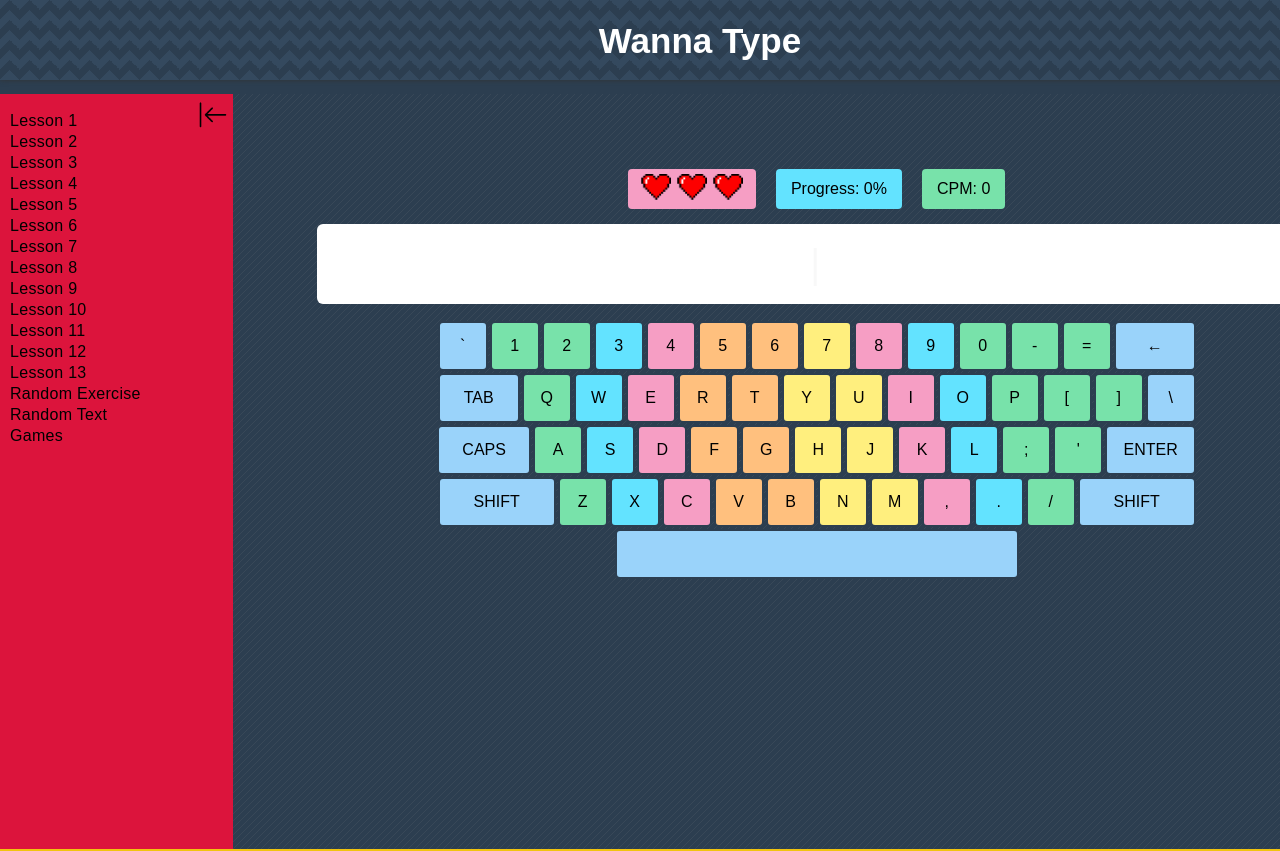
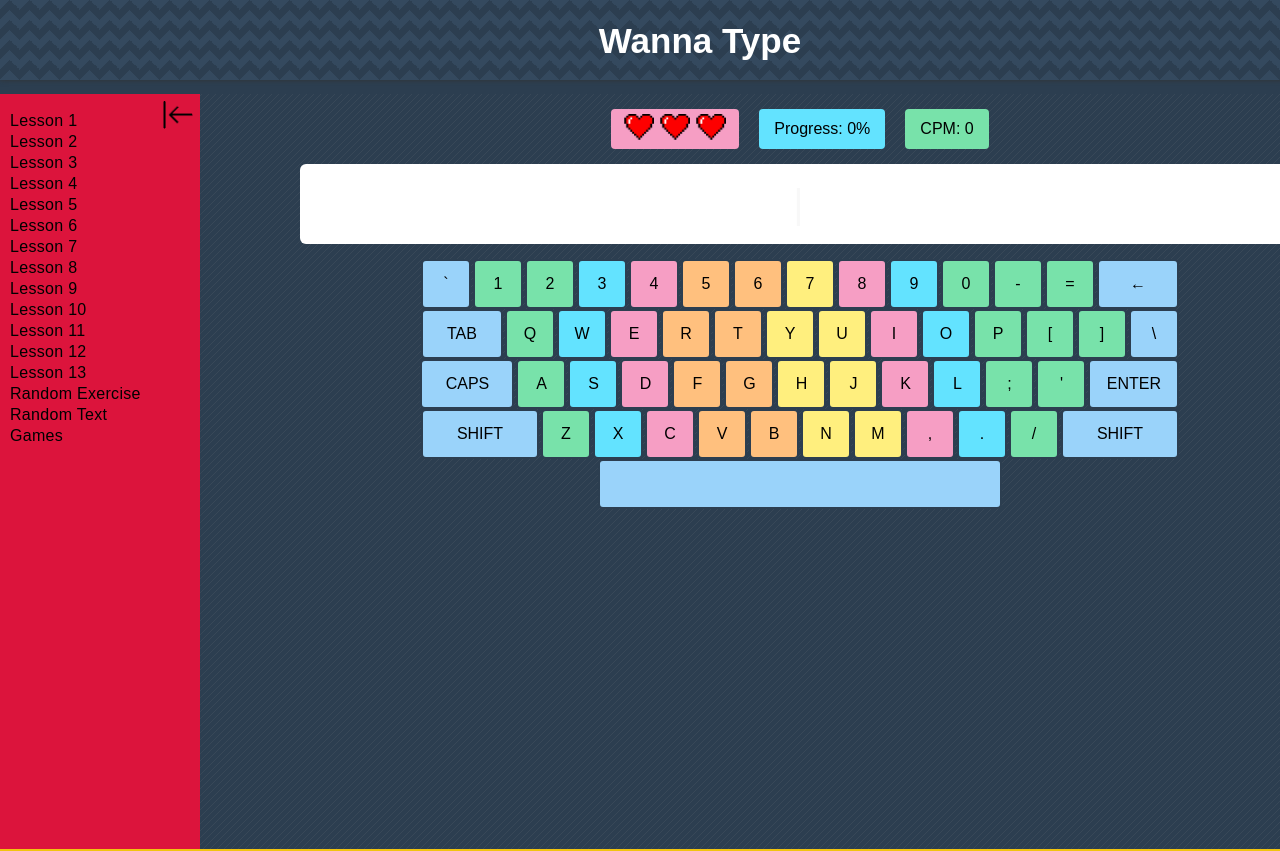
Before and after one commit to Kelly0210/WannaType, a React (Create React App) app: page /lesson-1/chapter-1 in a window 1280 px wide. Shown: the top 851 px of the page. Built offline with nearby package versions, Linux system fonts and the light colour scheme.

Commit message:
refactor + collapse Chapters

```diff
--- a/src/App.css
+++ b/src/App.css
@@ -7,7 +7,7 @@
     grid-auto-flow: row;
     grid-template-areas:
       "header header header"
-      "chapters main main"
+      "main main main"
       "footer footer footer";
     width: 1400px;
     height: 969px;
--- a/src/App.js
+++ b/src/App.js
@@ -37,7 +37,6 @@ class App extends React.Component {
 
               <Route path='*' element={<Component404 />} />
             </Routes>
-            <Chapters passGeneratedText={this.passGeneratedText} />
             <Footer />
           </BrowserRouter>
         </div>
--- a/src/Components/Board/FinishBoard.jsx
+++ b/src/Components/Board/FinishBoard.jsx
@@ -5,7 +5,7 @@ import arrowRight from '../../assets/img/arrowRight.png';
 import arrowLeft from '../../assets/img/arrowLeft.png';
 import { Link } from 'react-router-dom';
 
-import { tips } from '../common/Tips';
+import { tipsCollection } from '../common/tipsCollection';
 
 
 const FinishBoard = (props) => {
@@ -15,7 +15,7 @@ const FinishBoard = (props) => {
     }
 
     const randomTip = () => {
-        return tips[Math.floor(Math.random() * tips.length)];
+        return tipsCollection[Math.floor(Math.random() * tipsCollection.length)];
     }
 
     return (
--- a/src/Components/Chapters/Chapters.jsx
+++ b/src/Components/Chapters/Chapters.jsx
@@ -1,49 +1,50 @@
 import React from "react";
 import { Link } from "react-router-dom";
 import style from './Chapters.module.css';
-import collapseLeft from '../../assets/img/collapseLeft.png';
+import collapseArrow from '../../assets/img/collapseArrow.png';
 import { textCollection } from "../common/textCollection";
-import { tutorial } from '../common/LessonsCollection'
+import { lessonsCollection } from '../common/lessonsCollection';
 import { generateLesson } from "../common/generateLesson";
 
 const Chapters = (props) => {
+
+    const lessonClick = (event) => {
+        let levelOfDifficulty = event.target.getAttribute('lod');
+        let stepOne = event.target.pathname.replaceAll('/', '.').replaceAll('-', '');
+        let stepThree = stepOne.slice(1);
+        let stepFour = stepThree.split('.').reduce((o, i) => o[i], lessonsCollection);
+        let stepFive = generateLesson(stepFour, levelOfDifficulty)
+        props.passGeneratedText(stepFive);
+    }
+
+    const CollapseComponent = () => {
+        let entireComponent = document.getElementById('entireComponent');
+        entireComponent.classList.toggle(`${style.hide}`);
+
+        let arrowRight = document.getElementById('collapseRight');
+        arrowRight.classList.toggle(`${style.hide}`);
+    }
 
     const toggleList = (event) => {
         let innerUl = document.getElementById(event.target.textContent);
         innerUl.classList.toggle(`${style.expend}`);
     }
 
-    const lessonClick = (event) => {
-        let levelOfDifficulty = event.target.getAttribute('lod');
-
-        let stepOne = event.target.pathname.replaceAll('/', '.').replaceAll('-', '');
-        let stepThree = stepOne.slice(1);
-        let stepFour = stepThree.split('.').reduce((o, i) => o[i], tutorial);
-
-        let stepFive = generateLesson(stepFour, levelOfDifficulty)
-        props.passGeneratedText(stepFive);
-    }
-
     const randomTextClick = () => {
         let randomText = textCollection[Math.floor(Math.random() * textCollection.length)];
-        this.props.passGeneratedText(randomText);
+        props.passGeneratedText(randomText);
     }
 
     const randomExerciseClick = () => {
-
-        this.props.passGeneratedText();
-    }
-
-    const CollapseComponent = () => {
-        let sub = document.getElementById('test');
-        sub.classList.toggle(`${style.hide}`);
     }
 
     return (
-        <nav id='test' className={style.chaptersContainer}>
+        <>
+        <img src={collapseArrow} className={`${style.collapseRight} ${style.hide}`} onClick={CollapseComponent} alt="collapse icon" id='collapseRight'/>
 
-            <img src={collapseLeft} className={style.collapseLeft} onClick={CollapseComponent} alt="collapse icon" />
+        <nav id='entireComponent' className={style.chaptersContainer}>
 
+        <img src={collapseArrow} className={style.collapseLeft} onClick={CollapseComponent} alt="collapse icon" id='collapseLeft'/>
             <ul>
                 <li><Link to='#' onClick={toggleList}>Lesson 1</Link></li>
                 <ul id='Lesson 1'>
@@ -291,7 +292,7 @@ const Chapters = (props) => {
                 </ul>
 
                 <li><Link to='#' onClick={toggleList}>Lesson 13</Link></li>
-                <ul id='Lesson 12'>
+                <ul id='Lesson 13'>
                     <li><Link to='/lesson-13/chapter-1' lod={1} onClick={lessonClick}>New keys - <kbd>z</kbd> and <kbd>'</kbd></Link></li>
                     <li><Link to='/lesson-13/chapter-2' lod={1} onClick={lessonClick}>New keys - <kbd>z</kbd> and <kbd>'</kbd></Link></li>
                     <li><Link to='/lesson-13/chapter-3' lod={1} onClick={lessonClick}>New keys - <kbd>z</kbd> and <kbd>'</kbd></Link></li>
@@ -320,6 +321,7 @@ const Chapters = (props) => {
 
             </ul>
         </nav >
+        </>
     )
 }
 
--- a/src/Components/Chapters/Chapters.module.css
+++ b/src/Components/Chapters/Chapters.module.css
@@ -1,5 +1,7 @@
 .chaptersContainer {
-    grid-area: chapters;
+    width: 200px;
+    float: left;
+    height: 100%;
     background-color: crimson;
 }
 
@@ -47,8 +49,26 @@ li > a:focus {
 }
 
 .collapseLeft {
-    width: 40px;
     float: right;
+    width: 30px;
+    cursor: pointer;
+    padding: 3px;
+    margin: 4px 4px 0 0;
+}
+
+.collapseRight {
+    float: left;
+    width: 30px;
+    cursor: pointer;
+    padding: 3px;
+    margin: 5px 0 0 5px;
+    transform: scaleX(-1);
+}
+
+.collapseLeft:hover,
+.collapseRight:hover {
+    background-color: white;
+    border-radius: 5px;
 }
 
 kbd {
--- a/src/Components/Keyboard/Keyboard.module.css
+++ b/src/Components/Keyboard/Keyboard.module.css
@@ -1,25 +1,29 @@
 .keyboardContainer {
+    display: table;
+    margin: 0 auto;
     padding-top: 5px;
-    text-align: center;
 }
 
 .row {
+    margin: 0 auto;
     width: fit-content;
-    height: 50px;
-    margin: 2px auto;
+    height: fit-content;
 }
 
 .key {
+    float: left;
+    user-select: none;
+    text-align: center;
+    font-weight: 500;
+
     width: 46px;
     height: 46px;
+
     border: 2px solid #2c3e50;
     border-radius: 5px;
 
-    line-height: 46px;
+    line-height: 45px;
     margin: 0 1px;
-    float: left;
-    user-select: none;
-    font-weight: 500;
 }
 
 .keyBackSpace {
@@ -44,7 +48,6 @@
 
 .keySpace {
     width: 400px;
-    float: none;
     margin: 0 auto;
 }
 
@@ -111,23 +114,3 @@
     box-shadow: 0 0 0 0 rgba(51, 217, 178, 1);
     animation: pulse-green 1.5s;
 }
-
-@keyframes pulse-green {
-    0% {
-        background: rgba(51, 217, 178, 1);
-        box-shadow: 0 0 0 0 rgba(51, 217, 178, 0.7);
-    }
-
-    70% {
-        box-shadow: 0 0 0 10px rgba(51, 217, 178, 0);
-    }
-
-    100% {
-        box-shadow: 0 0 0 0 rgba(51, 217, 178, 0);
-    }
-}
-
-.testKey {
-    box-shadow: 0 0 0 0 rgba(51, 217, 178, 1);
-    animation: pulse-green 2s infinite;
-}
--- a/src/Components/Main/Main.jsx
+++ b/src/Components/Main/Main.jsx
@@ -4,6 +4,7 @@ import style from './Main.module.css';
 import CustomInput from '../CustomInput/CustomInput';
 import Keyboard from '../Keyboard/Keyboard';
 import StatusBar from '../StatusBar/StatusBar';
+import Chapters from '../Chapters/Chapters';
 
 class Main extends React.Component {
 
@@ -45,6 +46,7 @@ class Main extends React.Component {
   render = () => {
     return (
       <main className={style.main}>
+        <Chapters />
 
         <StatusBar numberOfMistake={this.state.numberOfMistake}
           percentage={this.state.percentage} cpm={this.state.cpm} />
--- a/src/Components/Main/Main.module.css
+++ b/src/Components/Main/Main.module.css
@@ -2,5 +2,4 @@
     grid-area: main;
     background-color: #2c3e50;
     background-image: url('../../assets/img/mainBackground.png');
-    padding-top: 60px;
  }
--- a/src/Components/common/ChangeLayout.module.css
+++ b/src/Components/common/ChangeLayout.module.css
@@ -21,6 +21,7 @@
 
     margin-top: 15px;
     padding: 10px 25px;
+    cursor: pointer;
 }
 
 .layoutBox > button:hover {
--- a/src/Components/common/LessonsCollection.js
+++ b/src/Components/common/LessonsCollection.js
@@ -1,4 +1,4 @@
-export const tutorial = {
+export const lessonsCollection = {
 
     // First - Middle row
 
--- a/src/Components/common/Tips.js
+++ b/src/Components/common/tipsCollection.js
@@ -1,4 +1,4 @@
-export const tips = [
+export const tipsCollection = [
     'Maintain good posture 🙇',
     "Don't look down your hands 👀",
     'Find a comfortable position for your hands ⌨️',
```
Also changed, not shown: src/assets/img/collapseArrow.png (added), src/assets/img/collapseLeft.png (deleted).
